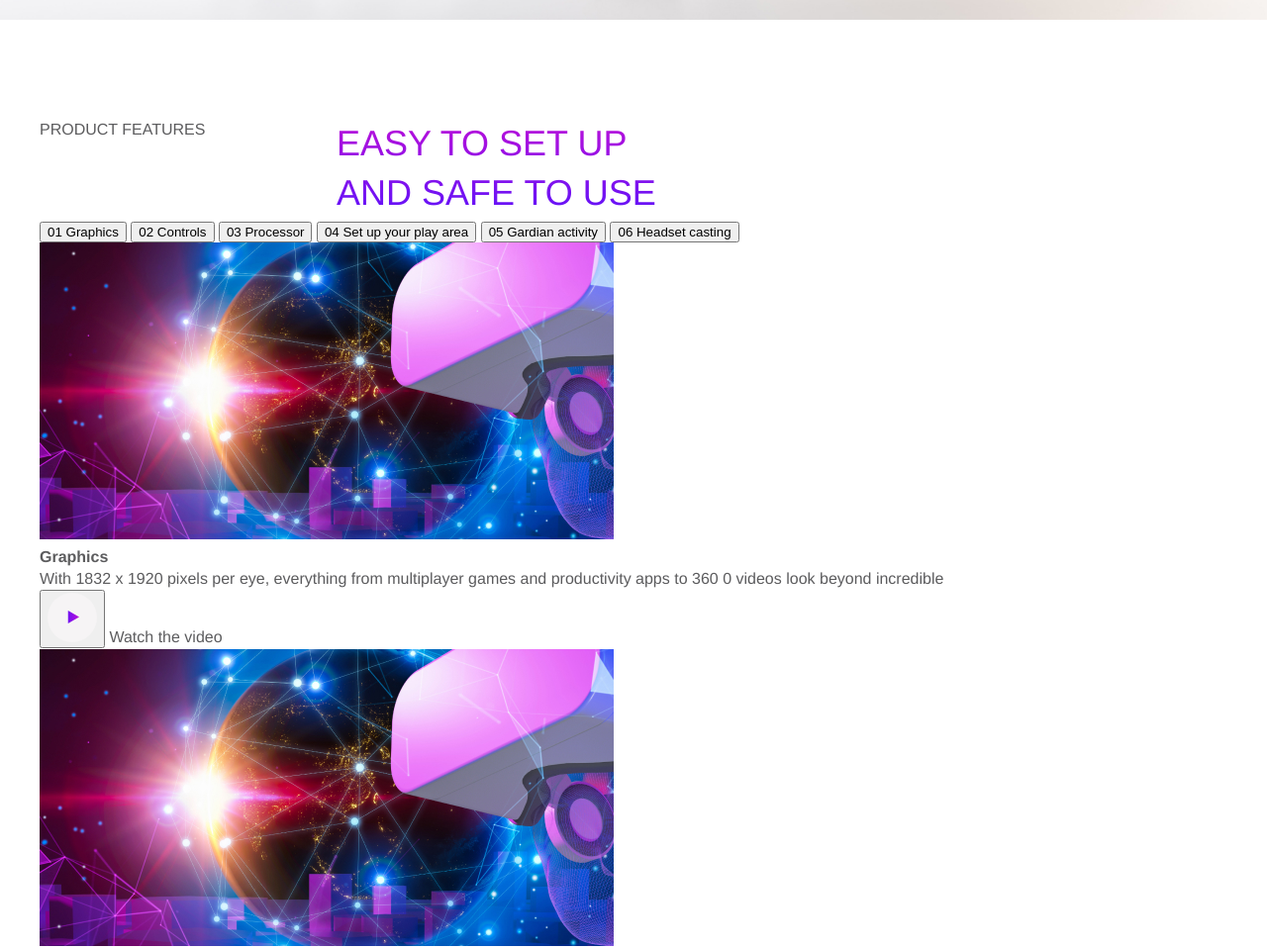
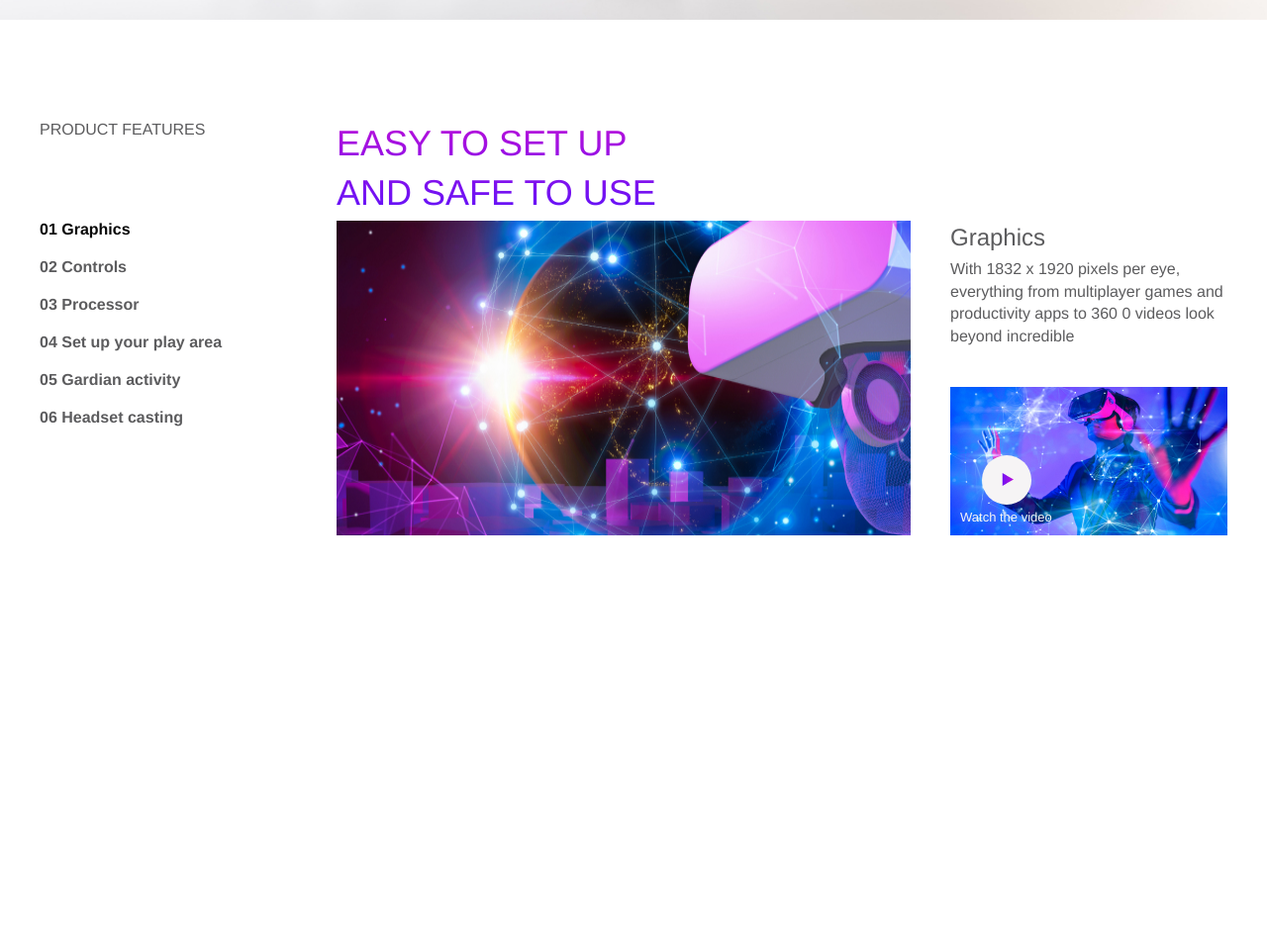
Before and after one commit to breaking16/oculus, a plain HTML site: page index.html in a window 1280 px wide. Shown: the part 780-1739 px from the top of the page at 99% size. After the commit the page ends 1403 px from the top, so only its background shows below. Drawn offline with Linux system fonts and the light colour scheme.

Commit message:
2half 2party

```diff
--- a/css/style.css
+++ b/css/style.css
@@ -36,6 +36,16 @@ li{
 
 img{
   max-width: 100%;
+}
+
+button{
+  color: inherit;
+  font-size: inherit;
+  background-color: transparent;
+  border: none;
+  cursor: pointer;
+  font-family: inherit;
+  padding: 0;
 }
 
 .container{
@@ -171,3 +181,78 @@ body{
     -webkit-background-clip: text;
     -webkit-text-fill-color: transparent;
 }
+
+.tabs{
+  display: grid;
+  grid-template-columns: 300px auto;
+}
+
+.tabs__btn{
+  display: flex;
+  flex-direction: column;
+  align-items: start;
+}
+
+.tabs__btn-item{
+  font-weight: 700;
+  margin-bottom: 20px;
+}
+
+.tabs__btn-item--active{
+  color:#070707
+}
+
+.tabs__content{
+  position: relative;
+  min-height: 300px;
+}
+
+.tabs__content-item{
+  display: grid;
+  grid-template-columns: auto 280px;
+  grid-template-rows: auto 150px;
+  gap: 40px;
+  opacity: 0;
+  position: absolute;
+
+}
+
+.tabs__content-item--active{
+  opacity: 1;
+}
+
+.tabs__content-img{
+  grid-row: 1/-1;
+  align-self: stretch;
+}
+
+.tabs__content-box h3{
+  font-weight: 400;
+  font-size: 24px;
+  margin-bottom: 5px;
+}
+
+.video{
+  grid-column: 2/3;
+  width: 280px;
+  height: 150px;
+  background-image: url(../images/content-bg.jpg);
+  background-repeat: no-repeat;
+  background-position: center;
+  background-size: cover;
+  display: flex;
+  flex-direction: column;
+  justify-content: end;
+  align-items: flex-start;
+  padding: 9px 10px;
+
+}
+
+.video__btn{
+   margin-left: 22px;
+}
+
+.video span{
+  font-size: 13px;
+  color: #F6F4F5;
+}
--- a/index.html
+++ b/index.html
@@ -59,7 +59,7 @@
         </div>
         <div class="tabs">
           <div class="tabs__btn">
-            <button class="tabs__btn-item" data-button="content-1">01 Graphics</button>
+            <button class="tabs__btn-item tabs__btn-item--active" data-button="content-1">01 Graphics</button>
             <button class="tabs__btn-item" data-button="content-2">02 Controls</button>
             <button class="tabs__btn-item" data-button="content-3">03 Processor</button>
             <button class="tabs__btn-item" data-button="content-4">04 Set up your play area</button>
@@ -67,7 +67,7 @@
             <button class="tabs__btn-item" data-button="content-6">06 Headset casting</button>
           </div>
           <div class="tabs__content">
-            <div class="tabs__content-item" id="content-1">
+            <div class="tabs__content-item tabs__content-item--active" id="content-1">
               <img class="tabs__content-img" src="images/content.jpg" alt="">
               <div class="tabs__content-box">
                 <h3>Graphics</h3>
--- a/js/main.js
+++ b/js/main.js
@@ -1,3 +1,26 @@
-$(function(){
+'use strict'
 
+const tabItem = document.querySelectorAll('.tabs__btn-item');
+const tabContent = document.querySelectorAll('.tabs__content-item');
+
+
+tabItem.forEach(function(element){
+  element.addEventListener('click', open);
 });
+
+function open(evt) {
+  const tabTarget = evt.currentTarget;
+  const button = tabTarget.dataset.button;
+
+  tabItem.forEach(function(item){
+    item.classList.remove('tabs__btn-item--active');
+  });
+
+  tabContent.forEach(function(item){
+    item.classList.remove('tabs__content-item--active');
+  });
+
+  tabTarget.classList.add('tabs__btn-item--active');
+  document.querySelector(`#${button}`).classList.add('tabs__content-item--active');
+
+}
```
